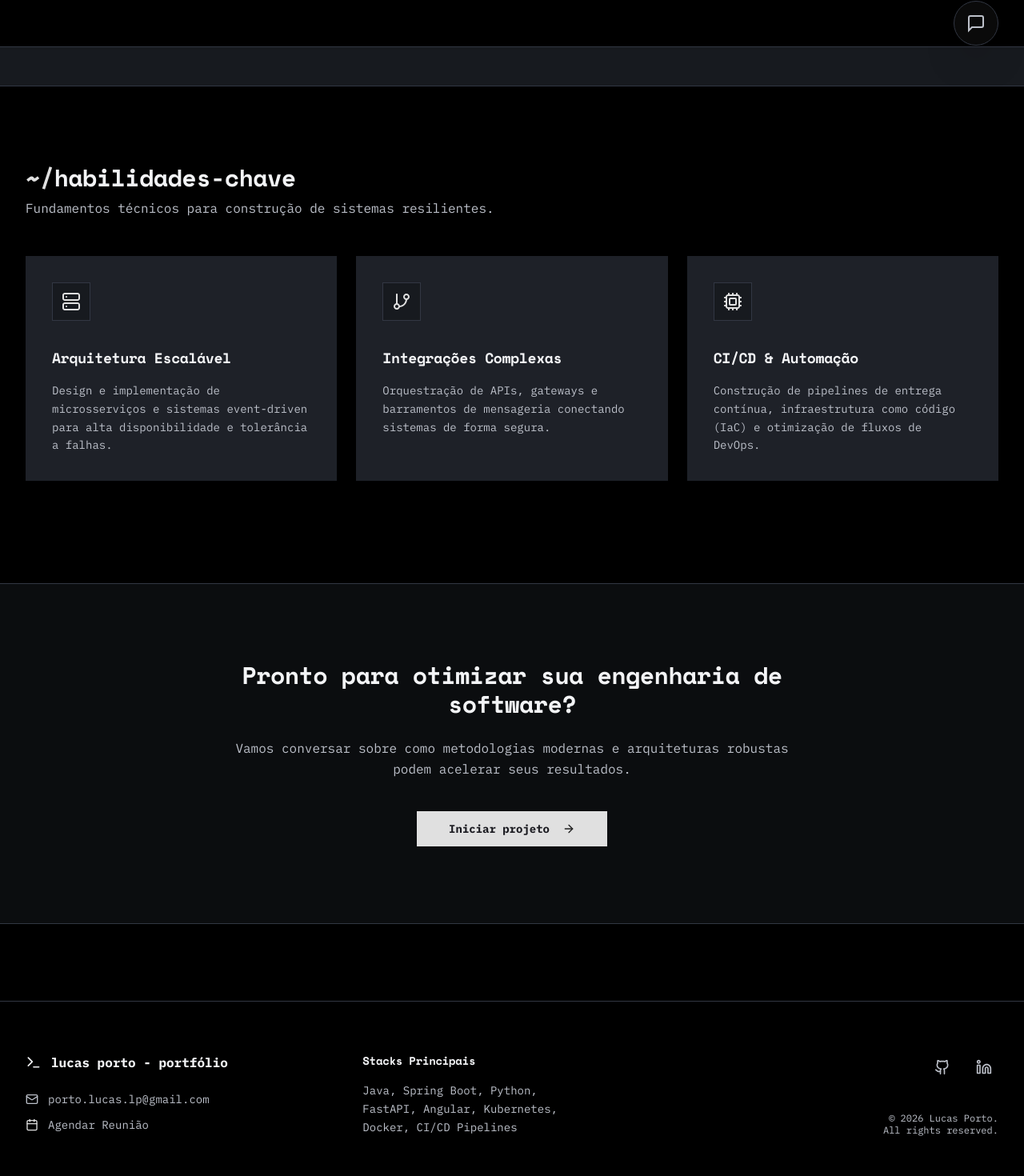
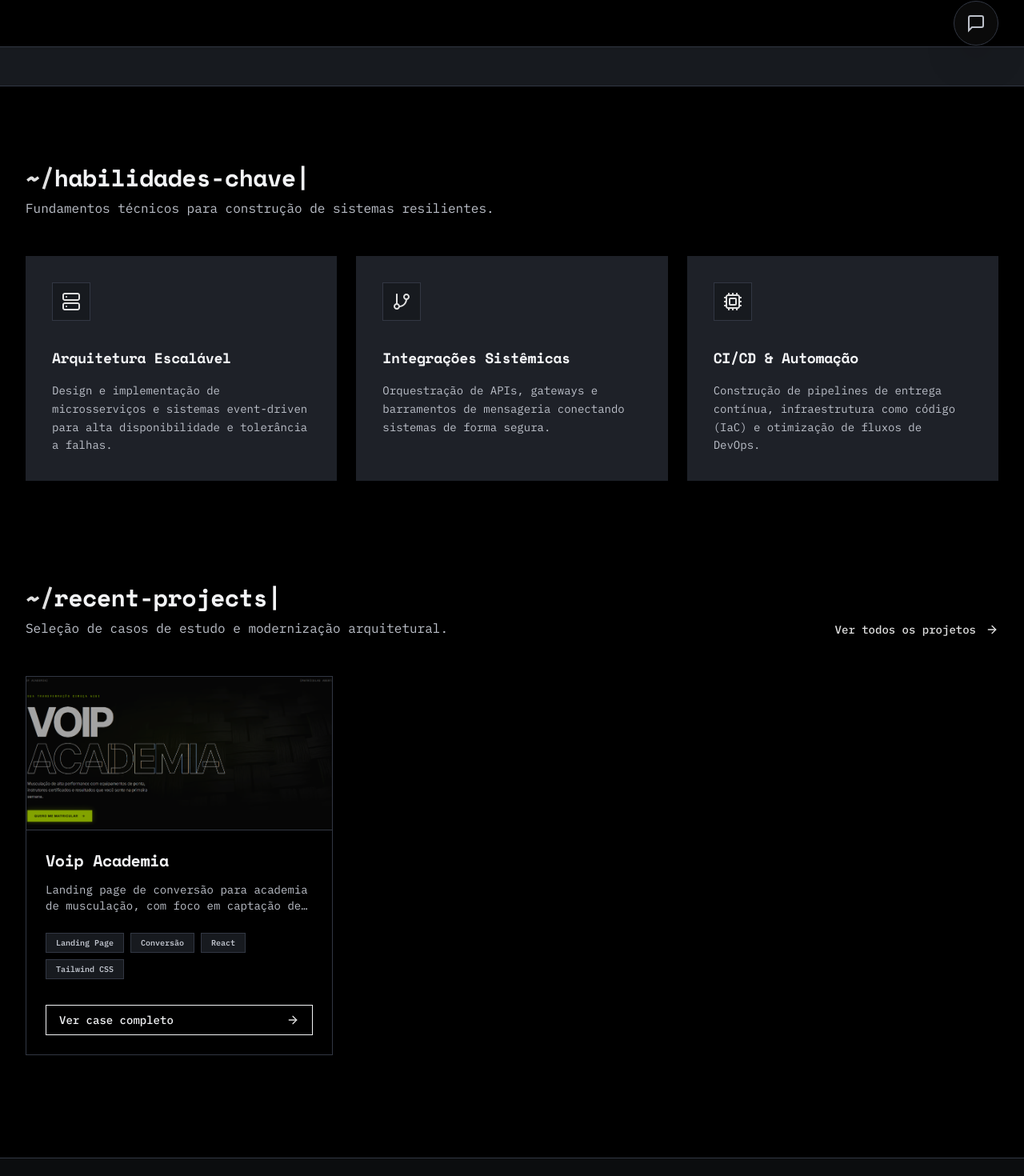
Before and after one commit to portolucaslp26/portfolio2026, a React (Vite) app: page / in a window 1280 px wide. Shown: the part 727-2197 px from the top of the page at 80% size. Built offline with nearby package versions, Linux system fonts and the light colour scheme.

Commit message:
adicionando voip academia ao portfolio

```diff
--- a/src/pages/Home.jsx
+++ b/src/pages/Home.jsx
@@ -2,14 +2,6 @@ import { Link } from 'react-router-dom';
 import { TypeAnimation } from 'react-type-animation';
 
 export default function Home() {
-  const getAlternateTitle = (title) => {
-    const alternates = {
-      'Arquitetura Escalável': 'Sistemas Distribuídos',
-      'Integrações Complexas': 'API Management',
-      'CI/CD & Automação': 'DevOps Pipeline'
-    };
-    return alternates[title] || title;
-  };
   return (
     <div className="min-h-screen bg-black text-[#E0E0E0] font-['IBM_Plex_Mono'] selection:bg-white selection:text-black">
       <main className="py-16 sm:py-24">
@@ -147,7 +139,7 @@ export default function Home() {
                 imgPath: './assets/IMG_5.svg'
               },
               {
-                title: 'Integrações Complexas',
+                title: 'Integrações Sistêmicas',
                 desc: 'Orquestração de APIs, gateways e barramentos de mensageria conectando sistemas de forma segura.',
                 imgPath: './assets/IMG_6.svg'
               },
@@ -171,7 +163,7 @@ export default function Home() {
           </div>
         </section>
 
-        {/* <section className="max-w-7xl mx-auto px-4 sm:px-6 lg:px-8 mb-32">
+        <section className="max-w-7xl mx-auto px-4 sm:px-6 lg:px-8 mb-32">
           <div className="flex flex-col sm:flex-row sm:items-end justify-between mb-12 gap-4">
             <div>
                 <h2 className="text-3xl font-bold mb-2">
@@ -182,8 +174,6 @@ export default function Home() {
                     2000,
                     "recent-projects",
                     2000,
-                    "últimos-trabalhos",
-                    2000
                   ]}
                   wrapper="span"
                   speed={50}
@@ -202,22 +192,11 @@ export default function Home() {
           <div className="grid md:grid-cols-3 gap-8">
             {[
               {
-                title: 'Fintech Core Banking',
-                desc: 'Modernização de legado monolítico para arquitetura baseada em microsserviços reduzindo latência em 40%.',
-                tags: ['Java', 'Spring Boot', 'Kafka', 'Kubernetes'],
-                img: './assets/IMG_9.webp'
-              },
-              {
-                title: 'AI Healthcare Pipeline',
-                desc: 'Plataforma de ingestão de dados médicos em tempo real com processamento via modelos de IA.',
-                tags: ['Python', 'FastAPI', 'AWS', 'TensorFlow'],
-                img: './assets/IMG_10.webp'
-              },
-              {
-                title: 'Global E-commerce API',
-                desc: 'Desenvolvimento de gateway GraphQL escalável unificando serviços de inventário e pagamento globais.',
-                tags: ['Node.js', 'GraphQL', 'Redis', 'Docker'],
-                img: './assets/IMG_11.webp'
+                title: 'Voip Academia',
+                desc: 'Landing page de conversão para academia de musculação, com foco em captação de leads e experiência visual de alto impacto.',
+                tags: ['Landing Page', 'Conversão', 'React', 'Tailwind CSS'],
+                img: './assets/screens-cases/voip-home.png',
+                link: 'https://voip-academia.vercel.app'
               }
             ].map((project, i) => (
               <div key={i} className="bg-black border border-[#323743] group overflow-hidden shadow-xl">
@@ -235,15 +214,15 @@ export default function Home() {
                       </span>
                     ))}
                   </div>
-                  <Link to="/projetos" className="w-full flex items-center justify-between px-4 py-2 border border-[#f3f4f6] text-sm font-medium text-[#f3f4f6] hover:bg-white hover:text-black transition-all">
+                  <a href={project.link} target="_blank" rel="noopener noreferrer" className="w-full flex items-center justify-between px-4 py-2 border border-[#f3f4f6] text-sm font-medium text-[#f3f4f6] hover:bg-white hover:text-black transition-all">
                     Ver case completo
                     <img src="./assets/IMG_8.svg" alt="Arrow" className="w-4 h-4 group-hover:translate-x-1 transition-transform" />
-                  </Link>
+                  </a>
                 </div>
               </div>
             ))}
           </div>
-         </section> */}
+         </section>
 
          <section className="bg-[#171a1f]/50 border-y border-[#323743] py-24">
            <div className="max-w-3xl mx-auto px-4 text-center">
```
Also changed, not shown: public/assets/screens-cases/voip-home.png (added).
